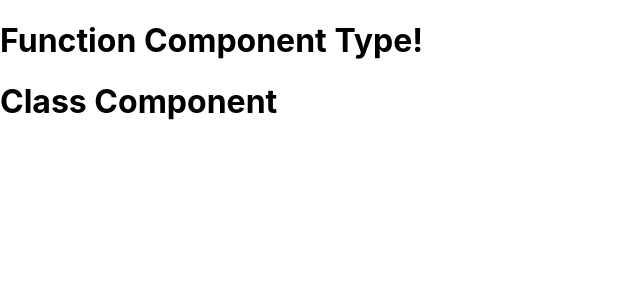
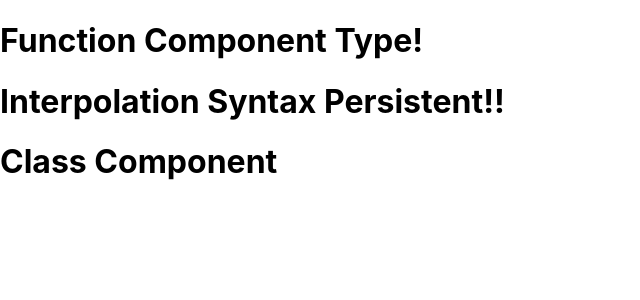
Before and after one commit to surbhi12sharma/React_project, a React (Create React App) app: page / in a window 1280 px wide. Shown: the top 300 px of the page, without its empty margins (0-640 px from the left). Built offline with nearby package versions, Linux system fonts and the light colour scheme.

Commit message:
Interpolation Syntax

```diff
--- a/src/ComponentType/componnettype.js
+++ b/src/ComponentType/componnettype.js
@@ -1,8 +1,12 @@
 import React from 'react'
 
 export function Functiontype(){
+    var name = 'Persistent!!'
     return(
-        <h1>Function Component Type!</h1>
+        <div>
+            <h1>Function Component Type!</h1>
+        <h1>Interpolation Syntax  {name}</h1>
+        </div>
     )
 }
 
```
